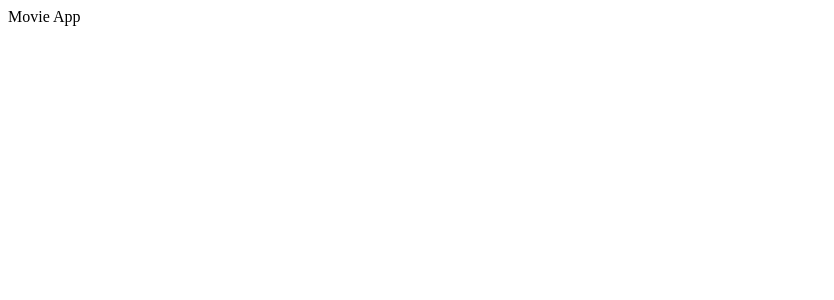
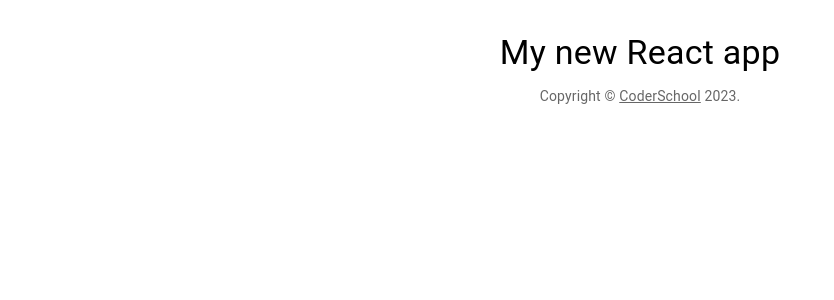
Before and after one commit to tracytrle/movie-app, a React (Create React App) app: page / in a window 1280 px wide. Shown: the top 300 px of the page, without its empty margins (0-834 px from the left). Built offline with nearby package versions, Linux system fonts and the light colour scheme.

Commit message:
modify App.js

```diff
--- a/src/App.js
+++ b/src/App.js
@@ -1,7 +1,31 @@
 import React from "react";
+import Typography from "@mui/material/Typography";
+import { Box, Link } from "@mui/material";
+
+function Copyright() {
+  return (
+    <Typography variant="body2" color="text.secondary" align="center">
+      {"Copyright © "}
+      <Link color="inherit" href="https://www.coderschool.vn">
+        CoderSchool
+      </Link>{" "}
+      {new Date().getFullYear()}
+      {"."}
+    </Typography>
+  );
+}
 
 function App() {
-  return <div>Movie App</div>;
+  return (
+    <>
+      <Box sx={{ my: 4 }}>
+        <Typography variant="h4" component="h1" gutterBottom align="center">
+          My new React app
+        </Typography>
+        <Copyright />
+      </Box>
+    </>
+  );
 }
 
 export default App;
```
